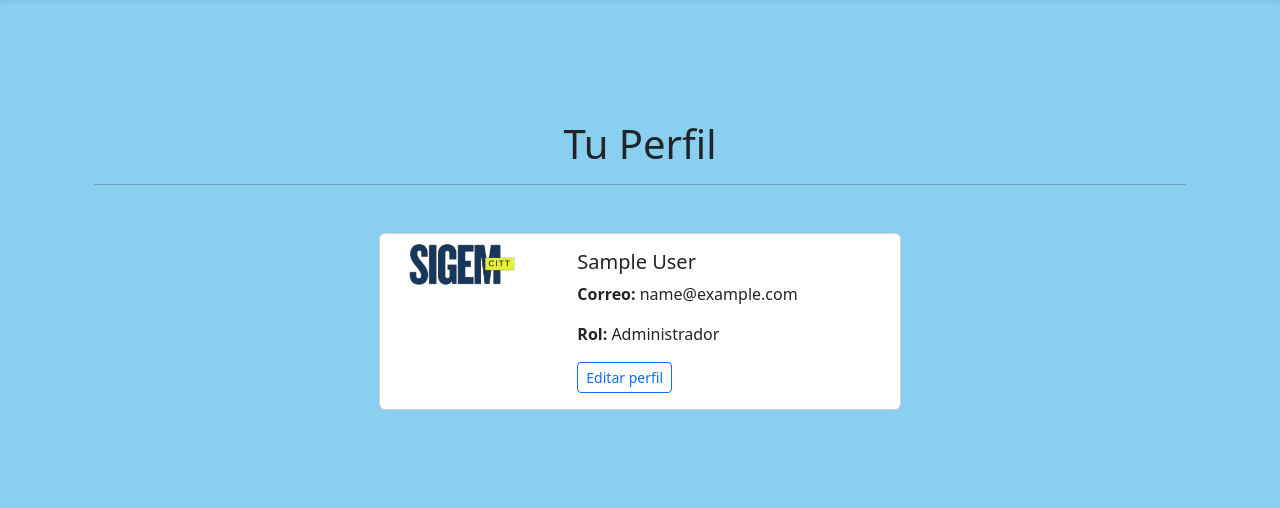
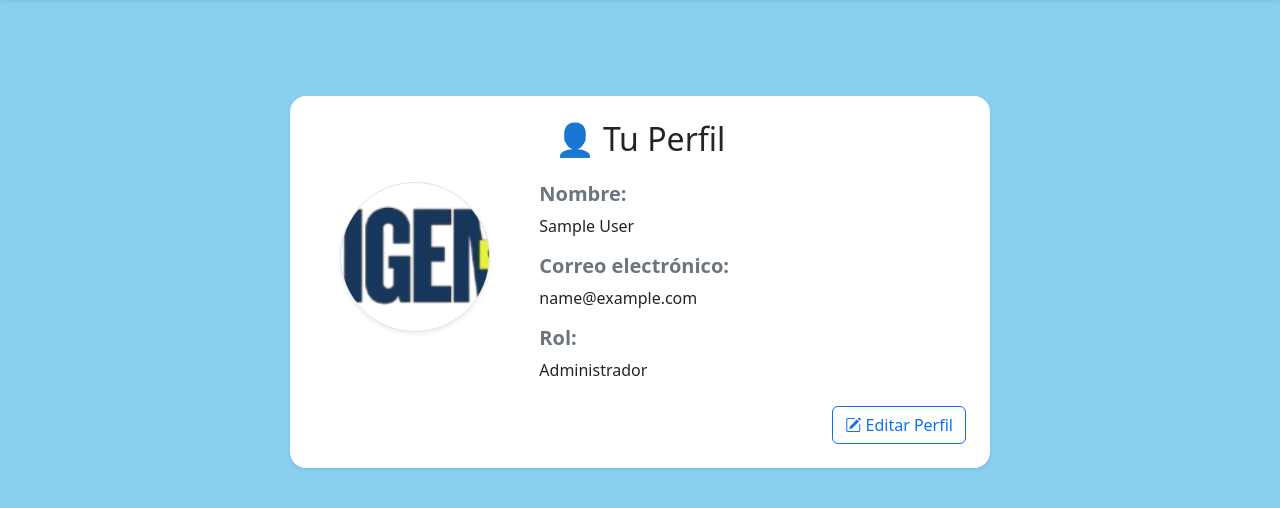
Before and after one commit to ConstanzaPavez/srvSIGEM, a Django app: page /perfil/ in a window 1280 px wide. Shown: the part 66-574 px from the top of the page. Run offline with Django 4.2, Linux system fonts and the light colour scheme; the visitor is signed in with stand-in values (Sample User, id 1); parts of the project's set-up code (start-up, migrations or seed data) failed here and were passed over; some libraries are stand-ins or nearby versions.

Commit message:
cambios en perfil

```diff
--- a/appSIGEM/templates/paginas/inicio/perfil.html
+++ b/appSIGEM/templates/paginas/inicio/perfil.html
@@ -1,32 +1,32 @@
 {% extends "base.html" %}
 {% load static %}
-{% block title %} Perfil de Usuario {% endblock %}
+
+{% block title %}Perfil de Usuario{% endblock %}
+
 {% block content %}
-
-<div class="container">
-    <h1 class="text-center mt-5">Tu Perfil</h1>
-    <hr>
-    <div class="container mt-5">
-        <div class="row justify-content-center">
-            <div class="col-md-6">
-                <div class="card">
-                    <div class="row no-gutters">
-                        <div class="col-md-4">
-                            <!-- Imagen de perfil -->
+<div class="container d-flex justify-content-center align-items-center min-vh-50 mt-4">
+    <div class="card shadow-sm p-4 bg-white rounded-4 border-0" style="max-width: 700px; width: 100%;">
+        <h2 class="text-center text-dark mb-4">👤 Tu Perfil</h2>
+        <div class="row g-4">
+            <div class="col-md-4 text-center">
                 {% with user.perfilusuario_set.first as perfil %}
                     {% if perfil and perfil.imagen_perfil %}
-                                    <img src="{{ perfil.imagen_perfil.url }}" class="card-img" alt="Imagen de perfil">
+                        <img src="{{ perfil.imagen_perfil.url }}" alt="Imagen de perfil" class="img-fluid rounded-circle border shadow-sm" style="width: 150px; height: 150px; object-fit: cover;">
                     {% else %}
-                                    <img src="{% static 'paginas/img/logo.png' %}" class="card-img" alt="Imagen por defecto">
+                        <img src="{% static 'paginas/img/logo.png' %}" alt="Imagen por defecto" class="img-fluid rounded-circle border shadow-sm" style="width: 150px; height: 150px; object-fit: cover;">
                     {% endif %}
                 {% endwith %}
             </div>
+
             <div class="col-md-8">
-                            <div class="card-body">
-                                <!-- Información del usuario -->
-                                <h5 class="card-title">{{ user.first_name }} {{ user.last_name }}</h5>
-                                <p class="card-text"><strong>Correo:</strong> {{ user.email }}</p>
-                                <p class="card-text"><strong>Rol:</strong>
+                <h5 class="text-secondary fw-semibold">Nombre:</h5>
+                <p class="text-dark">{{ user.first_name }} {{ user.last_name }}</p>
+
+                <h5 class="text-secondary fw-semibold">Correo electrónico:</h5>
+                <p class="text-dark">{{ user.email }}</p>
+
+                <h5 class="text-secondary fw-semibold">Rol:</h5>
+                <p class="text-dark">
                     {% if user.is_superuser %}
                         Administrador
                     {% else %}
@@ -34,19 +34,13 @@
                     {% endif %}
                 </p>
 
-                                <!-- Botón para editar perfil -->
-                                <div class="mt-3">
-                                    <a href="{% url 'editar_perfil' %}" class="btn btn-outline-primary btn-sm">Editar perfil</a>
+                <div class="text-end mt-4">
+                    <a href="{% url 'editar_perfil' %}" class="btn btn-outline-primary">
+                        <i class="bi bi-pencil-square"></i> Editar Perfil
+                    </a>
                 </div>
             </div>
         </div>
     </div>
 </div>
-            </div>
-        </div>
-    </div>
-</div>
-
-<!-- Scripts de Bootstrap -->
-<script src="https://cdn.jsdelivr.net/npm/bootstrap@5.1.3/dist/js/bootstrap.bundle.min.js"></script>
 {% endblock %}
```
Also changed, not shown: appSIGEM/templates/paginas/inicio/editar_perfil.html (+45 -11 lines). Lines whose indentation alone changed are shown as unchanged.
